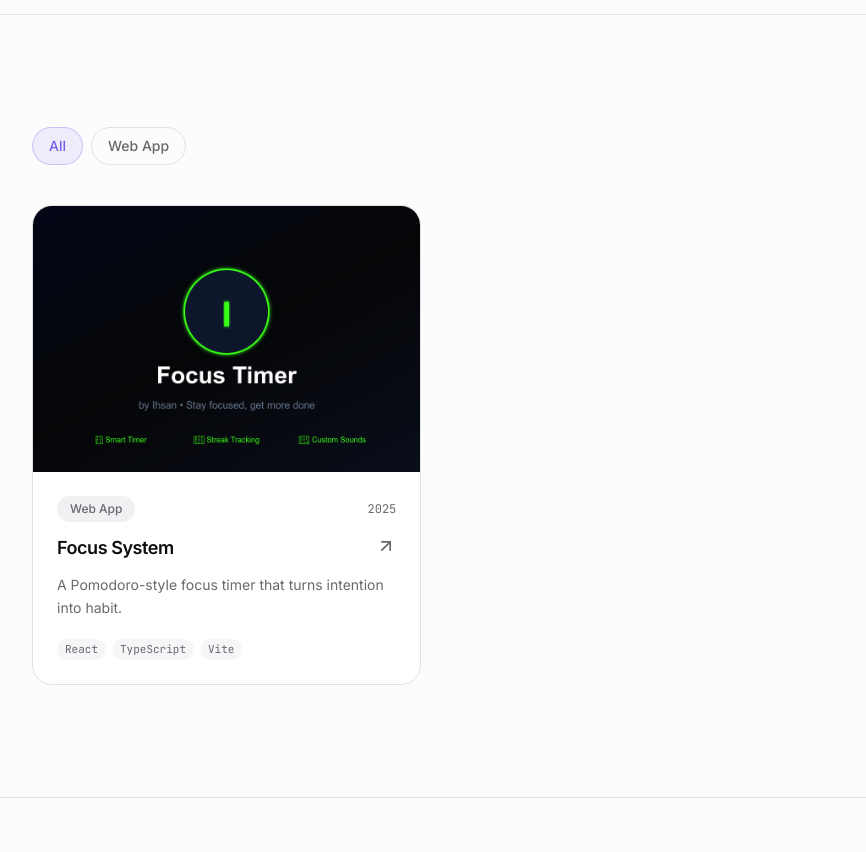
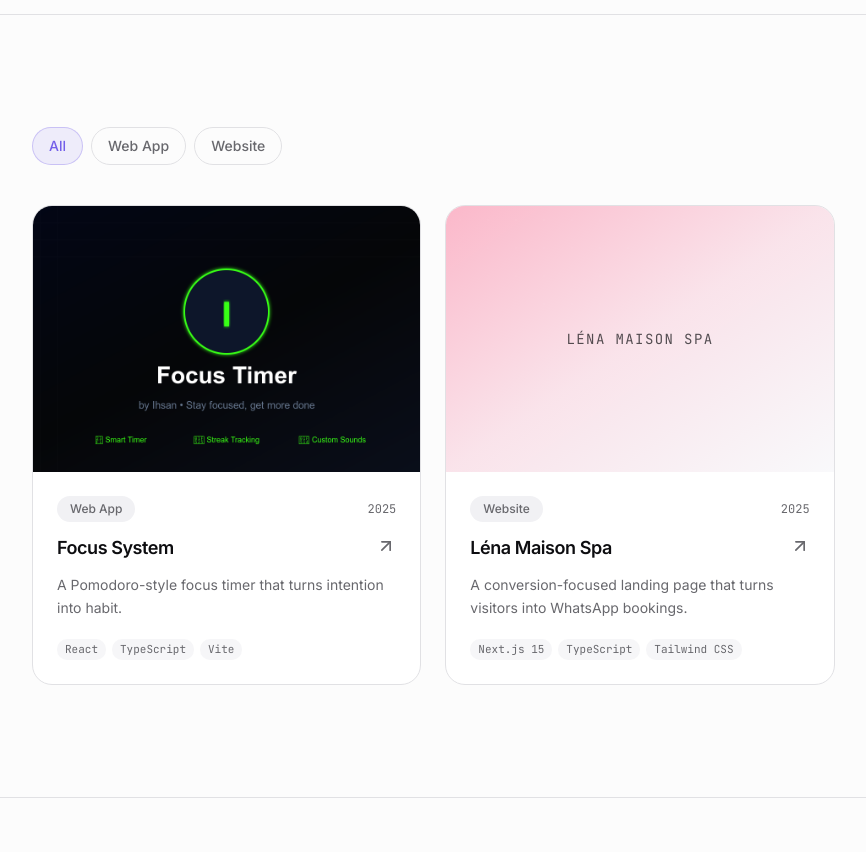
Before and after one commit to ihsanhadhrami/web-portfolio, a React (Vite) app: page /projects in a window 1280 px wide. Shown: the part 460-1312 px from the top of the page, without its empty margins (0-866 px from the left). Built offline with nearby package versions, Linux system fonts and the light colour scheme; no server answers.

Commit message:
Add Léna Maison Spa as a featured project
A conversion-focused Next.js 15 marketing landing page for a private
home spa, driving bookings via a prefilled WhatsApp deep link.

Co-Authored-By: Claude Sonnet 5 <noreply@anthropic.com>

```diff
--- a/src/data/projects.ts
+++ b/src/data/projects.ts
@@ -35,6 +35,33 @@ export const projects: readonly Project[] = [
     cover: '/og-image.png',
     accent: 'emerald',
   },
+  {
+    slug: 'lena-maison-spa',
+    title: 'Léna Maison Spa',
+    tagline:
+      'A conversion-focused landing page that turns visitors into WhatsApp bookings.',
+    description:
+      'A production-quality marketing landing page for Léna Maison Spa, a private, appointment-only home spa serving women in the Sungai Buloh / Shah Alam area of Selangor, Malaysia. Every design and content decision is optimized around a single primary call to action: booking via WhatsApp.',
+    category: 'Website',
+    year: 2025,
+    role: 'Frontend Developer',
+    featured: true,
+    tech: [
+      'Next.js 15',
+      'TypeScript',
+      'Tailwind CSS',
+      'shadcn/ui',
+      'Framer Motion',
+    ],
+    highlights: [
+      'Single primary CTA — "Book via WhatsApp" — with a prefilled deep link, no booking backend required.',
+      'Clean, reusable component architecture built on the Next.js App Router.',
+      'Fully responsive and SEO-optimized for local search in Selangor.',
+      'Structured for easy expansion into future phases: booking system, CMS, admin dashboard.',
+    ],
+    liveUrl: 'https://lenaspa.netlify.app/',
+    accent: 'rose',
+  },
 ];
 
 /** Convenience selectors kept beside the data for reuse across views. */
```
